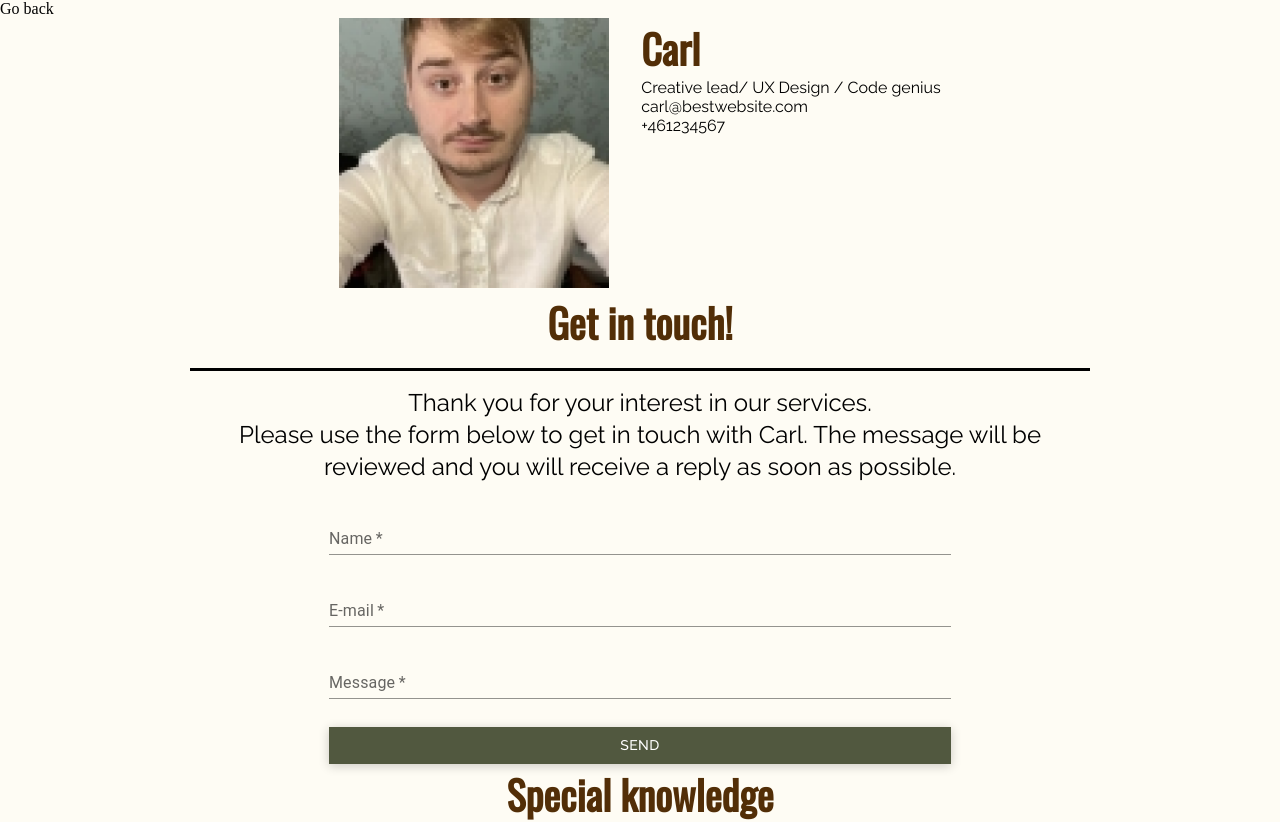
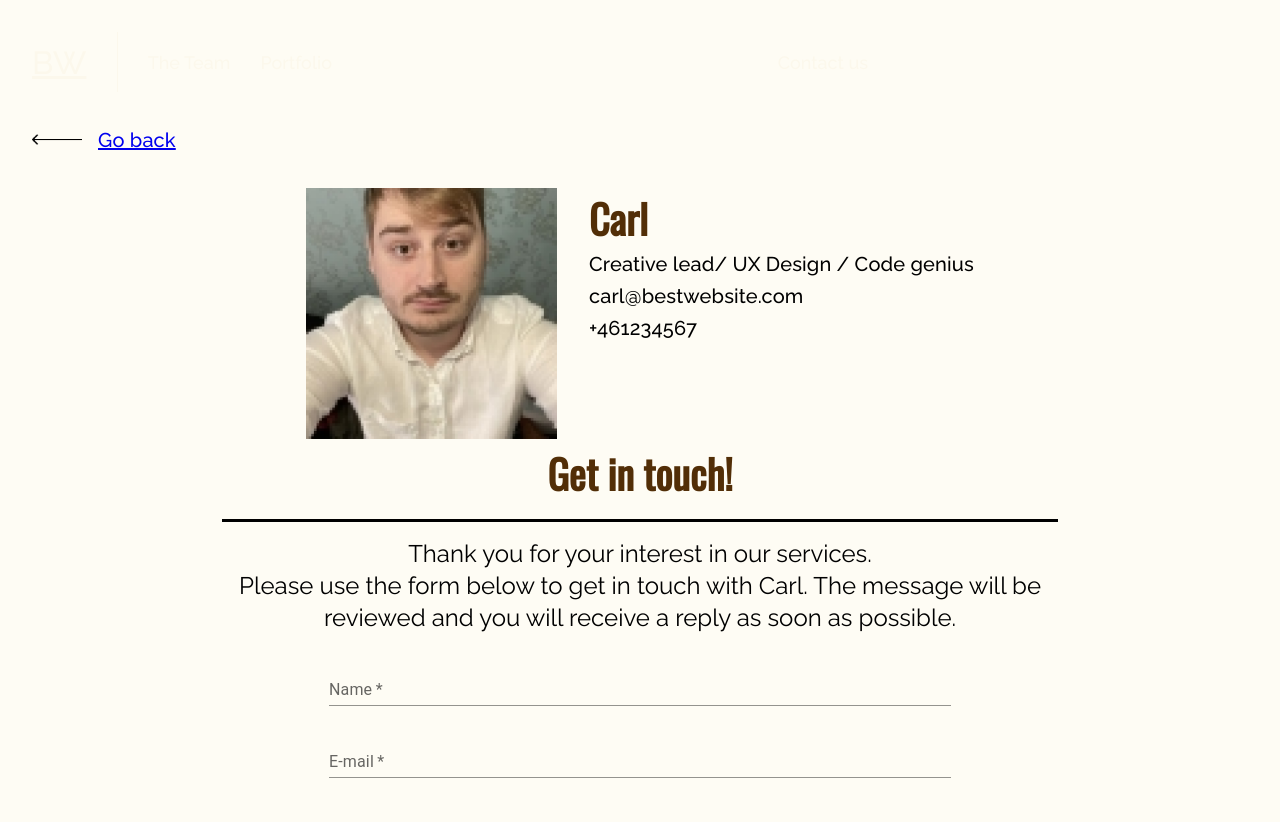
Before and after one commit to Lvl1Pichu/Portfolio-Website, a React (Vite) app: page /detailsPage/Carl in a window 1280 px wide. Shown: the top 822 px of the page. Built offline with nearby package versions, Linux system fonts and the light colour scheme.

Commit message:
added extra info for all team members

```diff
--- a/src/Pages/DetailsPage.tsx
+++ b/src/Pages/DetailsPage.tsx
@@ -1,7 +1,15 @@
-import { Box, Divider, Typography } from '@mui/material';
+import {
+  Box,
+  Divider,
+  Typography,
+  useMediaQuery,
+  useTheme,
+} from '@mui/material';
 import React from 'react';
-import { useParams } from 'react-router-dom';
+import { Link, useParams } from 'react-router-dom';
 import ContactFormDetail from '../Components/ContactFormDetail';
+import MenuBar from '../Components/Menu';
+import MobileMenu from '../Components/MobileMenu';
 import Footer from '../Components/footer'; // Adjust the path as needed based on your project structure
 
 const DetailsPage: React.FC = () => {
@@ -24,6 +32,9 @@ const DetailsPage: React.FC = () => {
       Beyond her technical prowess, Nathalie thrives in collaborative environments. Drawing parallels from her love for board games, she understands the importance of teamwork, communication, and shared vision. With every sprint in Scrum, she ensures her team is aligned, motivated, and clear on their roles. Clients are consistently impressed by her ability to articulate complex processes in relatable terms, bridging the gap between tech jargon and business needs.
       Nathalie's board is not just about work, though. It's a testament to her holistic approach to life and her belief that play and professionalism can coexist. Here, every project is a game, every challenge an opportunity, and every solution a triumphant checkmate. Dive into her world, and you'll be met with a symphony of innovation, strategy, and sheer passion.`;
       image = '../nathalie.png';
+      titles = 'Creative lead/ UX Design / Code genius';
+      email = 'nathalie@bestwebsite.com';
+      phone = '+461234567';
       break;
     case 'Jenny':
       description = `Discover Jenny's realm: an adept in TypeScript, a maven in UX, and a PHP enthusiast. Merging her love for nature with digital landscapes, she crafts experiences as serene as a woodland trail. A seasoned traveler of both physical and digital terrains, Jenny possesses a unique ability to intuitively connect user expectations with technical nuances.
@@ -31,6 +42,9 @@ const DetailsPage: React.FC = () => {
       Jenny's expertise is not confined to the technical realm. She's a veritable bridge between the creative and logical, gracefully navigating between graphic artists and backend developers. Her ability to communicate complex ideas with clarity makes her an invaluable asset in cross-disciplinary teams. Clients often commend her for her proactive approach and her unyielding commitment to excellence. When she takes on a project, she not only delivers but elevates the whole team's standard.
       Beyond her hard skills, Jenny's professional demeanor shines in every interaction. She possesses a relentless drive, paired with a compassionate understanding of her client's visions. This allows her to effortlessly align her strategies with their objectives, ensuring every project is a harmonious blend of aesthetics, functionality, and business goals. Dive deeper into her portfolio, and you'll find a symphony of projects that stand testament to her multifaceted expertise and her passion for creating digital masterpieces.`;
       image = '../jenny.png';
+      titles = 'Creative lead/ UX Design / Code genius';
+      email = 'jenny@bestwebsite.com';
+      phone = '+461234567';
       break;
     case 'Sebastian':
       description = `Step into Sebbe's domain: the ultimate coding maestro, fluent in every programming dialect. His passion for martial arts mirrors his approach to code - precise, powerful, and always ahead of the game. As the alpha in every room, Sebbe commands respect in both tech and technique. In the vast digital landscape, he's the samurai who wields the sword of syntax with unmatched finesse.
@@ -38,6 +52,9 @@ const DetailsPage: React.FC = () => {
       His dedication to martial arts provides a unique perspective on discipline and patience, translating seamlessly into his work. Like a martial artist awaiting the right moment to strike, Sebbe is methodical and patient, ensuring that every piece of code he writes is optimized for performance and scalability. His deep dives into the intricacies of algorithms are akin to the intricate katas he practices, each move deliberate and every outcome anticipated.
       Yet, beneath the steely demeanor lies an individual with a profound respect for collaboration and mentorship. Sebbe understands that true mastery is not just about individual brilliance but also about elevating those around him. He frequently engages in tech talks, sharing his vast reservoir of knowledge, and guiding budding programmers. This juxtaposition of strength and humility makes Sebbe an invaluable asset in any project or team.`;
       image = '../sebbe.png';
+      titles = 'Creative lead/ UX Design / Code genius';
+      email = 'sebastian@bestwebsite.com';
+      phone = '+461234567';
       break;
     case 'Linus':
       description = ` Meet Linus: a passionate UX enthusiast, TypeScript aficionado, and a loyal dog lover. With a flair for user-centric design and code precision, he finds joy in every wagging tail and pixel-perfect interface. Dive into his world where creativity meets canine companionship, and where every design has the heart of a story to tell.
@@ -47,6 +64,9 @@ const DetailsPage: React.FC = () => {
       Yet, beyond the screens and the scripts, Linus is a beacon of collaboration and growth. His workshops resonate with laughter, insights, and occasional barks, offering a blend of technical mastery and heartwarming anecdotes. Within his sphere, one doesn't merely learn about UX or TypeScript; they imbibe a philosophy where passion, precision, and companionship reign supreme. In Linus's universe, codes become tales, designs turn into narratives, and every wag is a nod to a job well done.
       `;
       image = '../linus.png';
+      titles = 'Creative lead/ UX Design / Code genius';
+      email = 'linus@bestwebsite.com';
+      phone = '+461234567';
       break;
     case 'Carl':
       description = `Step into Carl's realm: a fusion of vibrant visuals and harmonious sounds. As an astute graphic designer with a deep love for music, he orchestrates pixels and beats in a symphony of experiences. Known to many as the "Maestro of Multimedia", Carl crafts designs that not only capture the eye but also resonate with the soul.
@@ -64,31 +84,71 @@ const DetailsPage: React.FC = () => {
       image = 'deafult.png';
   }
 
+  const theme = useTheme();
+  const isSmallScreen = useMediaQuery(theme.breakpoints.down('sm'));
+
   return (
     <>
-      <header></header>
+      <header>{isSmallScreen ? <MobileMenu /> : <MenuBar />}</header>
       <main>
         <Box
           sx={{
-            // bgcolor: 'red',
             display: 'flex',
             flexDirection: 'column',
             alignItems: 'center',
           }}
         >
-          <Box sx={{ textAlign: 'left', width: '100%' }}>Go back</Box>
+          <Box
+            sx={{
+              textAlign: 'left',
+              width: '100%',
+              display: 'flex',
+              flexDirection: 'row',
+              paddingLeft: '2rem',
+              boxSizing: 'border-box',
+              alignItems: 'center',
+            }}
+          >
+            <Link to="/">
+              <img
+                src="../../src/assets/arrowLeft.png"
+                alt="back"
+                width="50px"
+              />
+            </Link>
+            <Link to="/">
+              <Typography
+                variant="h6"
+                fontFamily="'Raleway', sans-serif"
+                align="left"
+                paddingLeft="1rem"
+              >
+                Go back
+              </Typography>
+            </Link>
+          </Box>
           <Box
             sx={{
               width: '100%',
               maxWidth: '900px',
               // bgcolor: 'blue',
               display: 'flex',
+              flexDirection: 'column',
+              justifyContent: 'center',
+              padding: '2rem',
+              boxSizing: 'border-box',
+            }}
+          >
+            <Box
+              sx={{
+                display: 'flex',
                 flexDirection: 'row',
-
                 justifyContent: 'center',
               }}
             >
-            <Box sx={{ width: '30%', paddingRight: '2rem' }}>
+              <Box
+                sx={{ width: '30%', minWidth: '150px', paddingRight: '2rem' }}
+              >
                 <img src={image} alt={name} width="100%" />
               </Box>
               <Box>
@@ -104,7 +164,7 @@ const DetailsPage: React.FC = () => {
                   {name}
                 </Box>
                 <Typography
-                variant="h7"
+                  variant="h6"
                   fontFamily="'Raleway', sans-serif"
                   align="left"
                   gutterBottom
@@ -119,8 +179,6 @@ const DetailsPage: React.FC = () => {
             </Box>
             <Box
               sx={{
-              maxWidth: '900px',
-              // bgcolor: 'blue',
                 display: 'flex',
                 flexDirection: 'column',
                 textAlign: 'center',
@@ -154,15 +212,14 @@ const DetailsPage: React.FC = () => {
               >
                 Thank you for your interest in our services.
                 <br />
-              Please use the form below to get in touch with {name}. The message
-              will be reviewed and you will receive a reply as soon as possible.
+                Please use the form below to get in touch with {name}. The
+                message will be reviewed and you will receive a reply as soon as
+                possible.
               </Typography>
               <ContactFormDetail />
             </Box>
             <Box
               sx={{
-              maxWidth: '900px',
-              // bgcolor: 'blue',
                 display: 'flex',
                 flexDirection: 'column',
               }}
@@ -189,6 +246,7 @@ const DetailsPage: React.FC = () => {
               </Typography>
             </Box>
           </Box>
+        </Box>
       </main>
       <footer>
         <Footer />
```
Lines whose indentation alone changed are shown as unchanged.
